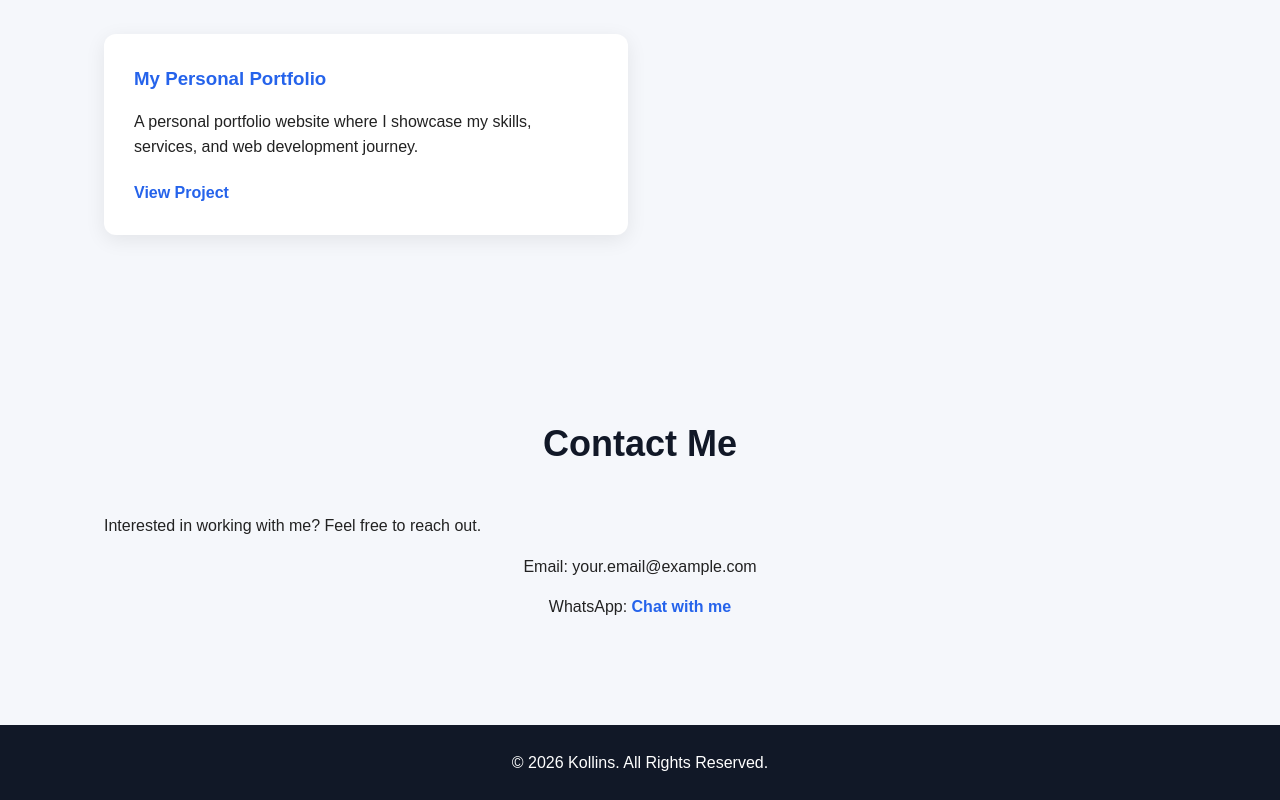
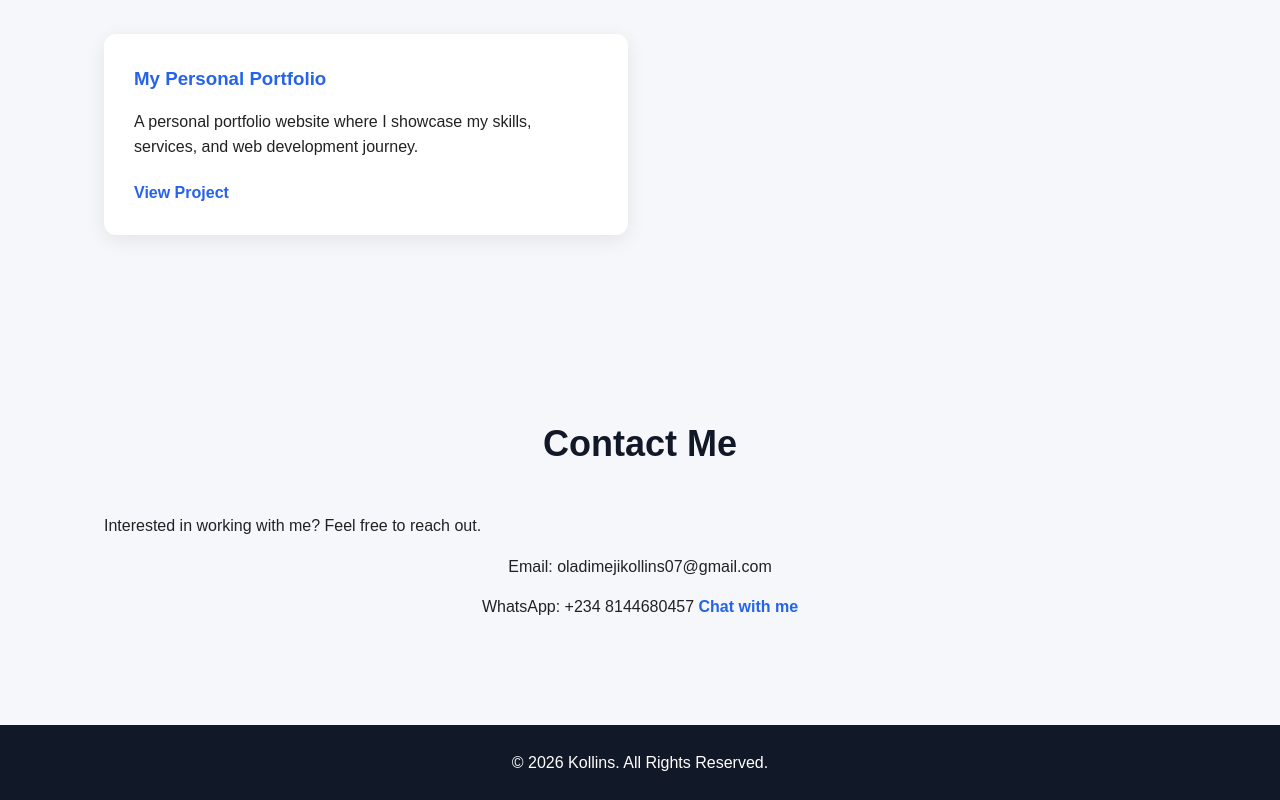
Before and after one commit to Kollins451/My-first-website-, a plain HTML site: page index.html in a window 1280 px wide. Shown: the part 2064-2864 px from the top of the page. Drawn offline with Linux system fonts and the light colour scheme.

Commit message:
Update index.html

```diff
--- a/index.html
+++ b/index.html
@@ -228,11 +228,12 @@
 
       <li>
         Email:
-        your.email@example.com
+        oladimejikollins07@gmail.com
       </li>
 
       <li>
         WhatsApp:
+        +234 8144680457
         <a href="#" target="_blank">
           Chat with me
         </a>
```
